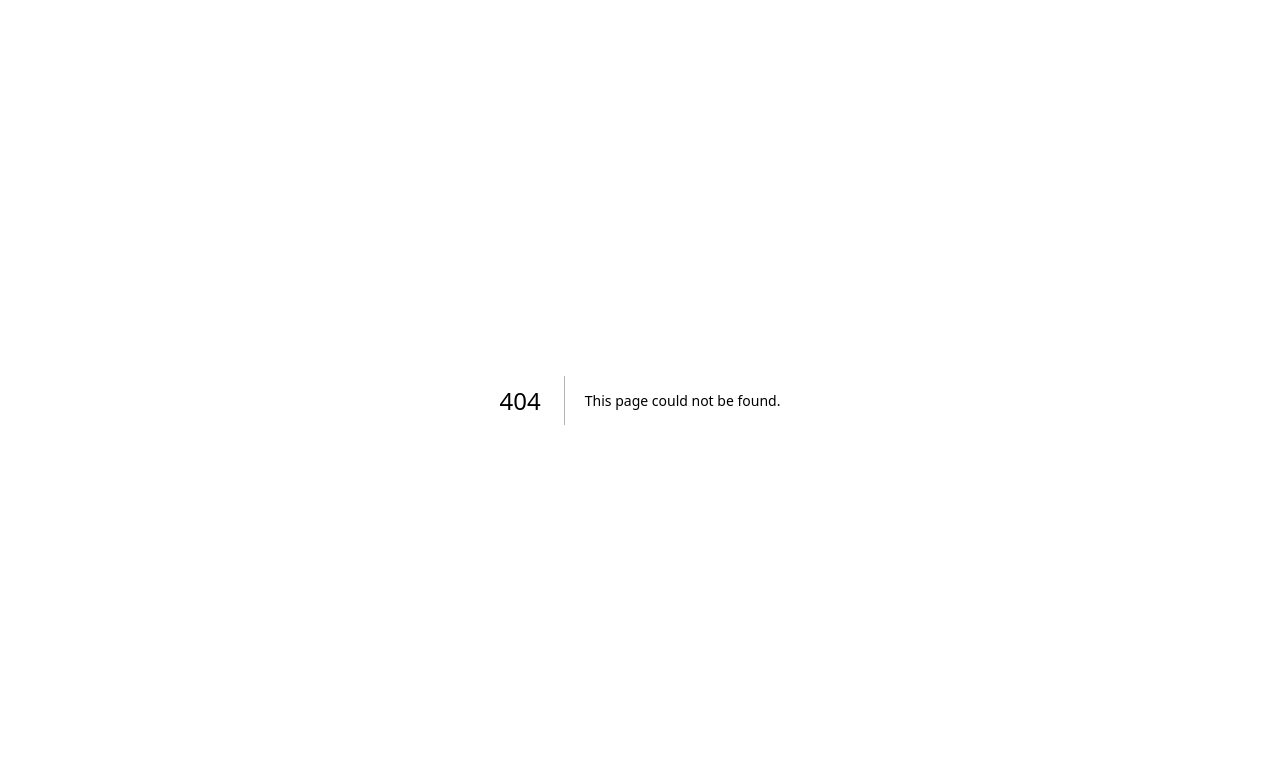
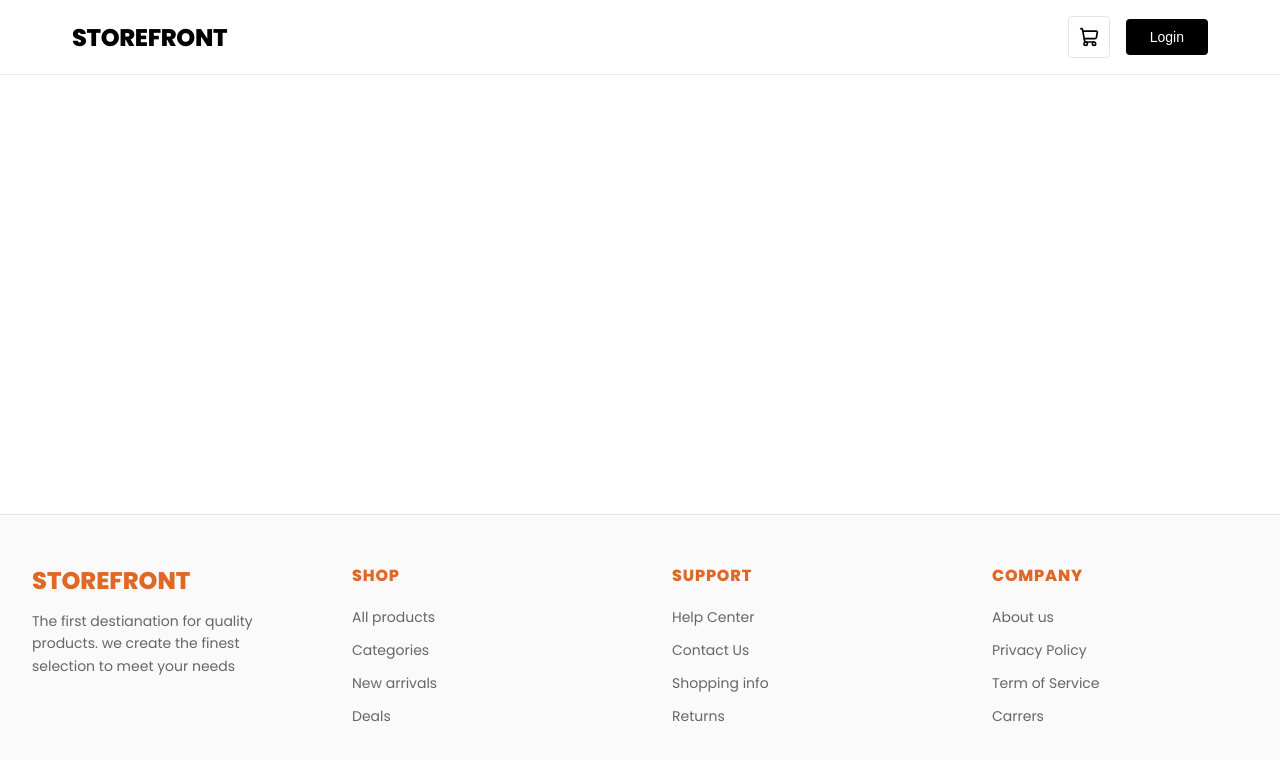
Before and after one commit to Anh245/E-Commerce, a Next.js app in the folder frontend/: page /cart in a window 1280 px wide. Before the commit this address had no page. Shown: the top 760 px of the page. Built offline with nearby package versions, Linux system fonts and the light colour scheme; no server answers.

Commit message:
feat: enhance product and footer components with new layout and pagination features

```diff
--- /dev/null
+++ b/frontend/app/(product)/[id]/page.tsx
@@ -0,0 +1,29 @@
+import Footer from "@/components/modules/landing/Footer";
+import Header from "@/components/modules/landing/Header";
+import ProductDetailClient from "@/components/modules/product/ProductDetailClient";
+import Head from "next/head";
+import React from "react";
+
+// Nextjs ISR caching strategy
+export const revalidate = false;
+
+export default function Page() {
+  return (
+    <>
+      <Header />
+      <ProductDetailClient />
+      <Footer />
+    </>
+  );
+}
+
+// Nextjs dynamic metadata
+export function generateMetadata() {
+  return {
+    title: `Page - Title here`,
+    description: `Page - Description here`,
+    icons: {
+      icon: `path to asset file`,
+    },
+  };
+}
--- a/frontend/components/modules/landing/Footer.tsx
+++ b/frontend/components/modules/landing/Footer.tsx
@@ -1,7 +1,89 @@
+"use client";
+
 import React from "react";
+import styles from "./footer.module.scss";
+import Link from "next/link";
+const Footer = () => {
+  return (
+    <footer className={styles.footer}>
+      <div className={styles.container}>
+        <div className={styles.content}>
+          <div className={styles.brand}>
+            <h3>STOREFRONT</h3>
+            <p>
+              The first destianation for quality products. we create the finest
+              selection to meet your needs
+            </p>
+          </div>
 
-const Footer = () => {
-  return <div>Footer</div>;
+          <div className={styles.section}>
+            <h4>SHOP</h4>
+            <ul>
+              <li>
+                <Link href="/">All products</Link>
+              </li>
+
+              <li>
+                <Link href="/">Categories</Link>
+              </li>
+
+              <li>
+                <Link href="/">New arrivals</Link>
+              </li>
+
+              <li>
+                <Link href="/">Deals</Link>
+              </li>
+            </ul>
+          </div>
+          {/* SUpport footer */}
+          <div className={styles.section}>
+            <h4>SUPPORT</h4>
+            <ul>
+              <li>
+                <Link href="/">Help Center</Link>
+              </li>
+
+              <li>
+                <Link href="/">Contact Us</Link>
+              </li>
+
+              <li>
+                <Link href="/">Shopping info</Link>
+              </li>
+
+              <li>
+                <Link href="/">Returns</Link>
+              </li>
+            </ul>
+          </div>
+
+          {/* COMPANY */}
+
+          <div className={styles.section}>
+            <h4>COMPANY</h4>
+            <ul>
+              <li>
+                <Link href="/">About us</Link>
+              </li>
+
+              <li>
+                <Link href="/">Privacy Policy</Link>
+              </li>
+
+              <li>
+                <Link href="/">Term of Service</Link>
+              </li>
+
+              <li>
+                <Link href="/">Carrers</Link>
+              </li>
+            </ul>
+          </div>
+        </div>
+      </div>
+    </footer>
+  );
 };
 
 export default Footer;
--- /dev/null
+++ b/frontend/components/modules/landing/footer.module.scss
@@ -0,0 +1,68 @@
+.footer {
+  width: 100%;
+  border-top: 1px solid #e5e5e5;
+  background: #fafafa;
+  margin-top: auto;
+
+  .container {
+    max-width: 1280px;
+    margin: 0 auto;
+    padding: 3rem 2rem 2rem;
+  }
+
+  .content {
+    display: flex;
+    justify-content: space-between;
+    gap: 4rem;
+    margin-bottom: 2rem;
+    flex-wrap: wrap;
+
+    .brand {
+      flex: 1;
+      min-width: 250px;
+
+      h3 {
+        margin-bottom: 0.75rem;
+        font-size: 1.5rem;
+        font-weight: 600;
+      }
+
+      p {
+        color: #666;
+        font-size: 0.875rem;
+        line-height: 1.6;
+      }
+    }
+
+    .section {
+      flex: 1;
+      min-width: 150px;
+
+      h4 {
+        font-weight: 0.875rem;
+        font-weight: 600;
+        text-transform: uppercase;
+        letter-spacing: 0.05rem;
+        margin-bottom: 1rem;
+      }
+
+      ul {
+        list-style: none;
+
+        li {
+          margin-bottom: 0.5rem;
+
+          a {
+            color: #666;
+            font-size: 0.875rem;
+            transition: color 0.2s;
+
+            &:hover {
+              color: #000;
+            }
+          }
+        }
+      }
+    }
+  }
+}
--- /dev/null
+++ b/frontend/components/modules/product/Breadcrumbs.tsx
@@ -0,0 +1,18 @@
+"use client";
+//import { styles } from "next/dist/client/components/styles/access-error-styles";
+import React from "react";
+import styles from "./breadrumbs.module.scss";
+import Link from "next/link";
+const Breadcrumbs = () => {
+  return (
+    <div className={styles.breadrumbs}>
+      <div className={styles.container}>
+        <nav className={styles.nav} aria-label="Breadrumb">
+          <Link className={styles.link} href="/category"></Link>
+        </nav>
+      </div>
+    </div>
+  );
+};
+
+export default Breadcrumbs;
--- /dev/null
+++ b/frontend/components/modules/product/ProductDetailClient.tsx
@@ -0,0 +1,14 @@
+"use client";
+
+import React from "react";
+import Breadcrumbs from "./Breadcrumbs";
+
+const ProductDetailClient = () => {
+  return (
+    <>
+      <Breadcrumbs />
+    </>
+  );
+};
+
+export default ProductDetailClient;
--- a/frontend/types/product.types.ts
+++ b/frontend/types/product.types.ts
@@ -9,7 +9,7 @@ export interface Product {
   stock: number;
   sku: string;
   imageUrl: string;
-  category: Category;
+  category: string;
 }
 
 export interface ProductQueryParams {
```
Also changed, not shown: frontend/components/modules/landing/ProductCard.tsx (+13 -1 lines), frontend/components/modules/landing/ProductList.tsx (+39 -5 lines), frontend/components/modules/landing/product-card.module.scss (+62 -0 lines), frontend/components/modules/landing/product-list.module.scss (+30 -0 lines), frontend/components/modules/product/breadrumbs.module.scss (added).
